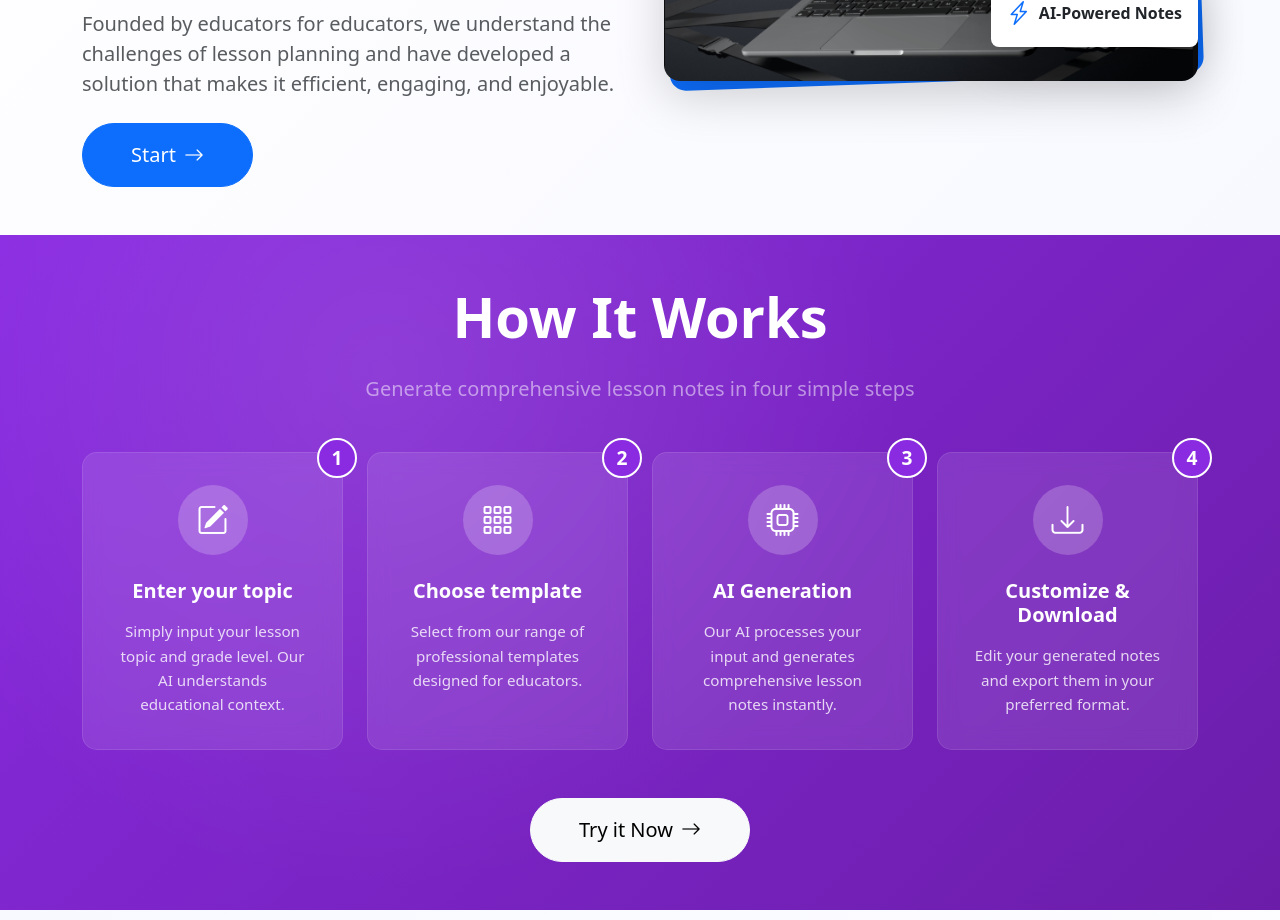
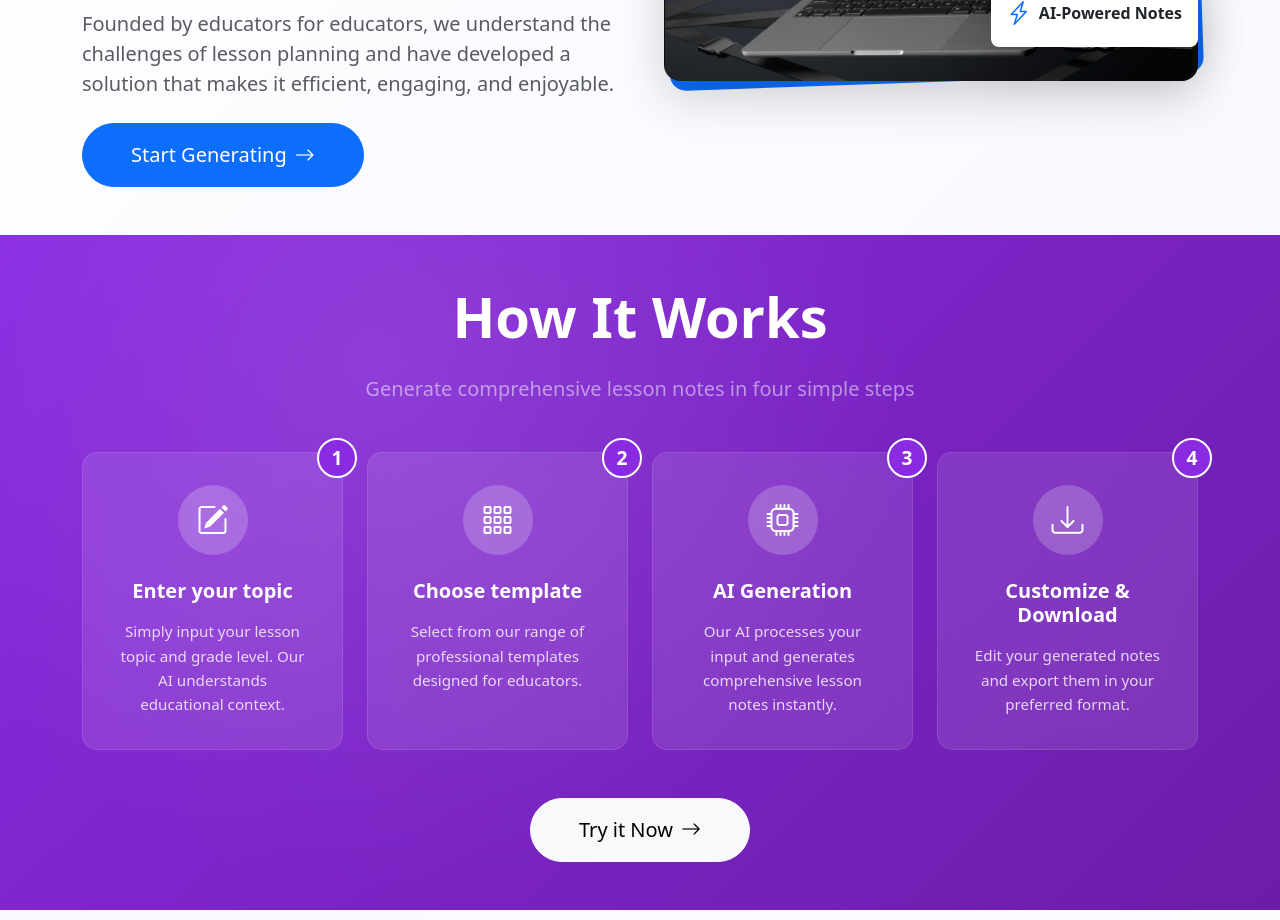
Before and after one commit to PaulSalako/lesnoteAi, a React (Vite) app: page / in a window 1280 px wide. Shown: the part 1440-2360 px from the top of the page. Built offline with nearby package versions, Linux system fonts and the light colour scheme.

Commit message:
start generating added

```diff
--- a/src/components/About.jsx
+++ b/src/components/About.jsx
@@ -30,7 +30,7 @@ function About() {
                 </p>
               </div>
               <a href="/sign-up" className="btn btn-primary btn-lg rounded-pill px-5 py-3">
-                Start
+                Start Generating
                 <i className="bi bi-arrow-right ms-2"></i>
               </a>
             </div>
```
